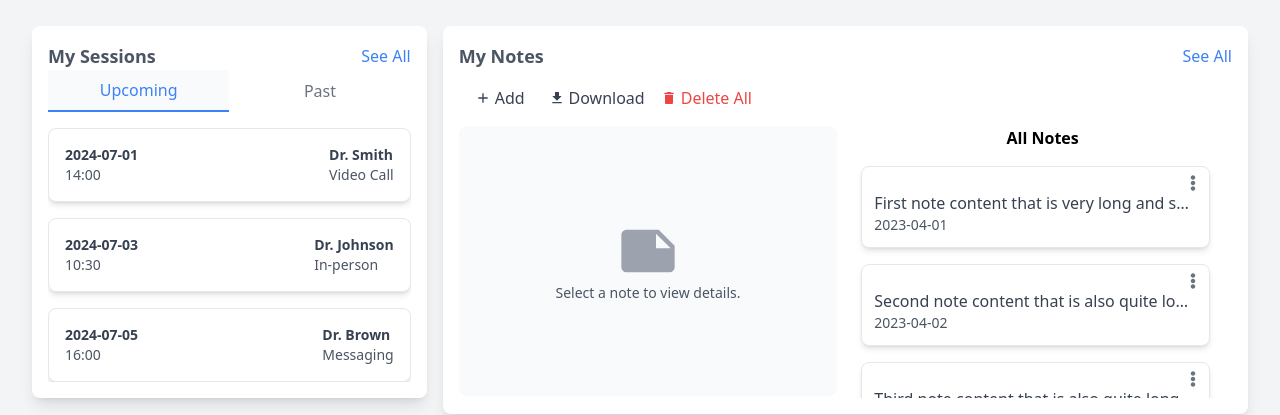
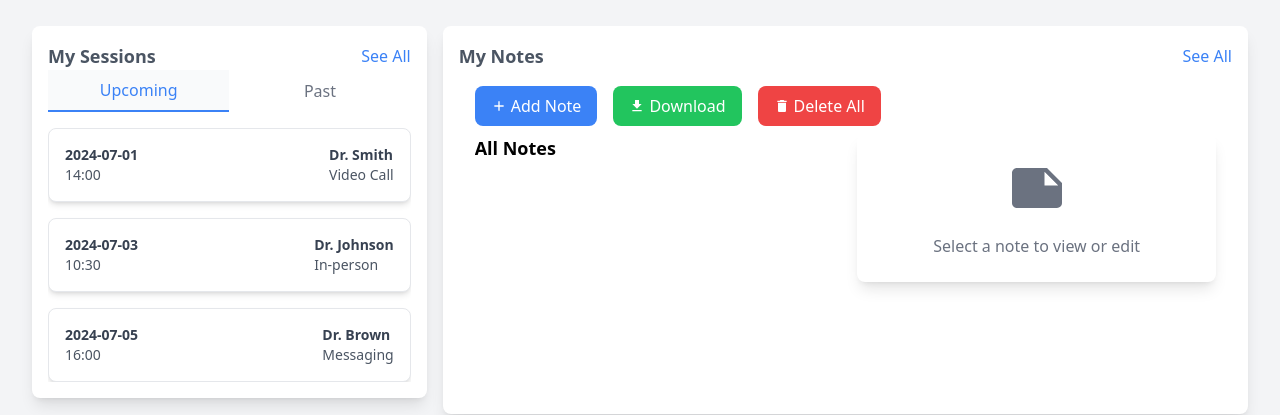
Before and after one commit to QuayeDNA/CyberGuidance, a React (Vite) app: page /main/dashboard in a window 1280 px wide. Shown: the part 434-849 px from the top of the page. Built offline with nearby package versions, Linux system fonts and the light colour scheme.

Commit message:
chore: Clean up code formatting in Chats.jsx and RecommendedCounselors.jsx

```diff
--- a/package.json
+++ b/package.json
@@ -26,6 +26,7 @@
     "react-dom": "^18.2.0",
     "react-hook-form": "^7.51.5",
     "react-icons": "^5.2.1",
+    "react-quill": "^2.0.0",
     "react-router-dom": "^6.23.1",
     "react-scroll": "^1.9.0",
     "react-slick": "^0.30.2",
--- a/src/components/studentsApp/Notes.jsx
+++ b/src/components/studentsApp/Notes.jsx
@@ -1,73 +1,169 @@
-import { useState } from 'react';
-import { MdAdd, MdDownload, MdDelete } from 'react-icons/md';
-import { FaEllipsisV } from 'react-icons/fa';
-import { MdNote } from 'react-icons/md';
+import { useState, useEffect } from 'react';
+import { MdAdd, MdDownload, MdDelete, MdNote, MdEdit, MdSave, MdClose } from 'react-icons/md';
+
 function Notes() {
-    const notesList = [
-        { id: 1, date: '2023-04-01', note: 'First note content that is very long and should overflow' },
-        { id: 2, date: '2023-04-02', note: 'Second note content that is also quite long and needs to be truncated to fit the container width or other constraints if needed. This is the second note content that is also quite long and needs to be truncated to fit the container width or other constraints if needed.' },
-        { id: 3, date: '2023-04-03', note: 'Third note content that is also quite long and needs to be truncated to fit the container width or other constraints if needed. This is the third note content that is also quite long and needs to be truncated to fit the container width or other constraints if needed. More content here and more content here and more content here and more content here and more content here.Third note content that is also quite long and needs to be truncated to fit the container width or other constraints if needed. This is the third note content that is also quite long and needs to be truncated to fit the container width or other constraints if needed. More content here and more content here and more content here and more content here and more content here.' },
-        { id: 4, date: '2023-04-04', note: 'Fourth note content' },
-        { id: 5, date: '2023-04-05', note: 'Fifth note content that is very long and should overflow.' },
-    ];
+    const [notes, setNotes] = useState([]);
+    const [selectedNote, setSelectedNote] = useState(null);
+    const [isEditing, setIsEditing] = useState(false);
+    const [editedNote, setEditedNote] = useState({ date: '', note: '' });
 
-    const [selectedNote, setSelectedNote] = useState(null);
+    useEffect(() => {
+        const storedNotes = JSON.parse(localStorage.getItem('notes')) || [];
+        setNotes(storedNotes);
+    }, []);
+
+    const saveNotesToLocalStorage = (updatedNotes) => {
+        localStorage.setItem('notes', JSON.stringify(updatedNotes));
+    };
+
+    const handleAddNote = () => {
+        const newNote = {
+            id: Date.now(),
+            date: new Date().toISOString().split('T')[0],
+            note: ''
+        };
+        const updatedNotes = [newNote, ...notes];
+        setNotes(updatedNotes);
+        saveNotesToLocalStorage(updatedNotes);
+        setSelectedNote(newNote);
+        setIsEditing(true);
+        setEditedNote(newNote);
+    };
+
+    const handleDeleteAll = () => {
+        if (window.confirm('Are you sure you want to delete all notes?')) {
+            setNotes([]);
+            setSelectedNote(null);
+            saveNotesToLocalStorage([]);
+        }
+    };
+
+    const handleDeleteNote = (id) => {
+        const updatedNotes = notes.filter(note => note.id !== id);
+        setNotes(updatedNotes);
+        saveNotesToLocalStorage(updatedNotes);
+        if (selectedNote && selectedNote.id === id) {
+            setSelectedNote(null);
+        }
+    };
 
     const handleNoteClick = (note) => {
         setSelectedNote(note);
+        setIsEditing(false);
+    };
+
+    const handleEditClick = () => {
+        setIsEditing(true);
+        setEditedNote(selectedNote);
+    };
+
+    const handleSaveEdit = () => {
+        const updatedNotes = notes.map(note =>
+            note.id === editedNote.id ? editedNote : note
+        );
+        setNotes(updatedNotes);
+        saveNotesToLocalStorage(updatedNotes);
+        setSelectedNote(editedNote);
+        setIsEditing(false);
+    };
+
+    const handleCancelEdit = () => {
+        setIsEditing(false);
+        setEditedNote(selectedNote);
+    };
+
+    const handleDownload = () => {
+        const blob = new Blob([JSON.stringify(notes, null, 2)], { type: 'application/json' });
+        const href = URL.createObjectURL(blob);
+        const link = document.createElement('a');
+        link.href = href;
+        link.download = 'notes.json';
+        document.body.appendChild(link);
+        link.click();
+        document.body.removeChild(link);
     };
 
     return (
-        <div>
-            <div className="flex items-center p-4">
+        <div className="container mx-auto p-4">
+            <div className="flex items-center justify-between mb-2">
                 <div className="flex space-x-4">
-                    <button className="flex items-center mr-2 text-gray-700 hover:text-gray-900">
-                        <MdAdd className="mr-1" /><span className="hidden sm:inline">Add</span>
+                    <button onClick={handleAddNote} className="flex items-center px-4 py-2 bg-blue-500 text-white rounded-lg hover:bg-blue-600 transition duration-300">
+                        <MdAdd className="mr-1" /><span className="hidden sm:inline">Add Note</span>
                     </button>
-                    <button className="flex items-center mr-2 text-gray-700 hover:text-gray-900">
+                    <button onClick={handleDownload} className="flex items-center px-4 py-2 bg-green-500 text-white rounded-lg hover:bg-green-600 transition duration-300">
                         <MdDownload className="mr-1" /><span className="hidden sm:inline">Download</span>
                     </button>
-                    <button className="flex items-center text-red-500 hover:text-gray-900">
+                    <button onClick={handleDeleteAll} className="flex items-center px-4 py-2 bg-red-500 text-white rounded-lg hover:bg-red-600 transition duration-300">
                         <MdDelete className="mr-1" /><span className="hidden sm:inline">Delete All</span>
                     </button>
                 </div>
             </div>
 
-            <div className="grid grid-cols-1 lg:grid-cols-2 h-auto gap-4">
-                <div className="flex flex-col items-center justify-start bg-gray-50 p-2 rounded-lg overflow-y-auto max-h-[270px] w-full">
+            <div className="grid grid-cols-1 lg:grid-cols-2 gap-6">
+                <div className="max-h-[300px] overflow-y-auto">
+                    <h3 className="text-lg font-semibold mb-4">All Notes</h3>
+                    {notes.map((note) => (
+                        <div
+                            key={note.id}
+                            className={`p-4 mb-4 rounded-lg cursor-pointer transition-all duration-200 ${
+                                selectedNote && selectedNote.id === note.id
+                                    ? 'bg-blue-100 border-blue-300'
+                                    : 'bg-gray-50 hover:bg-gray-100 border-gray-200'
+                            } border`}
+                            onClick={() => handleNoteClick(note)}
+                        >
+                            <div className="flex justify-between items-start">
+                                <p className="text-sm text-gray-600">{note.date}</p>
+                                <button
+                                    onClick={(e) => {
+                                        e.stopPropagation();
+                                        handleDeleteNote(note.id);
+                                    }}
+                                    className="text-red-500 hover:text-red-700"
+                                >
+                                    <MdDelete />
+                                </button>
+                            </div>
+                            <p className="mt-2 text-gray-800 truncate">{note.note}</p>
+                        </div>
+                    ))}
+                </div>
+
+                <div className="bg-white rounded-lg shadow-lg p-6 max-h-[300px] overflow-y-auto">
                     {selectedNote ? (
-                        <div className="p-2 rounded-lg w-full">
-                            <p className="text-md font-bold text-gray-700 mb-2">{selectedNote.date}</p>
-                            <p className="text-sm text-gray-800">{selectedNote.note}</p>
+                        isEditing ? (
+                            <div>
+                                <div className="flex justify-end space-x-2 mb-4">
+                                    <button onClick={handleSaveEdit} className="flex items-center px-4 py-2 bg-blue-500 text-white rounded-lg hover:bg-blue-600 transition duration-300">
+                                        <MdSave className="mr-1" />Save
+                                    </button>
+                                    <button onClick={handleCancelEdit} className="flex items-center px-4 py-2 bg-gray-300 text-gray-700 rounded-lg hover:bg-gray-400 transition duration-300">
+                                        <MdClose className="mr-1" />Cancel
+                                    </button>
+                                </div>
+                                <textarea
+                                    value={editedNote.note}
+                                    onChange={(e) => setEditedNote({ ...editedNote, note: e.target.value })}
+                                    className="w-full h-64 p-2 border rounded-lg resize-none"
+                                />
+                            </div>
+                        ) : (
+                            <div>
+                                <div className="flex justify-between items-center mb-4">
+                                    <p className="text-lg font-semibold text-gray-700">{selectedNote.date}</p>
+                                    <button onClick={handleEditClick} className="flex items-center px-4 py-2 bg-gray-300 text-gray-700 rounded-lg hover:bg-gray-400 transition duration-300">
+                                        <MdEdit className="mr-1" />Edit
+                                    </button>
+                                </div>
+                                <p className="text-gray-800 whitespace-pre-wrap break-words">{selectedNote.note}</p>
+                            </div>
+                        )
+                    ) : (
+                        <div className="flex flex-col items-center justify-center h-full text-gray-500">
+                            <MdNote className="text-6xl mb-4" />
+                            <p>Select a note to view or edit</p>
                         </div>
-                    ) : (
-                        <div className="text-center m-auto flex flex-col justify-center items-center p-6">
-      {/* Add the notes icon to the top of the paragraph */}
-      <MdNote className="text-gray-400 w-auto h-16" />
-      <p className="text-sm text-gray-600 ">Select a note to view details.</p>
-    </div>
                     )}
-                </div>
-                <div className="flex flex-col items-center justify-center rounded-lg">
-                    <h3 className="text-md font-semibold mb-2">All Notes</h3>
-                    <div className="overflow-y-auto max-h-60 w-full">
-                        {notesList.map((note) => (
-                            <button
-                                key={note.id}
-                                className="bg-white p-2 rounded-lg m-2 w-full text-left cursor-pointer overflow-hidden border border-gray-200 relative shadow-md"
-                                onClick={() => handleNoteClick(note)}
-                                style={{ maxWidth: '92%', maxHeight: '100px' }}
-                            >
-                                <button className="absolute top-0 right-0 p-2  text-gray-500">
-                                    <FaEllipsisV />
-                                </button>
-                                <div className='mt-3 p-1'>
-                                    <p className="text-gray-700 truncate">{note.note}</p>
-                                    <p className="text-gray-600 text-sm">{note.date}</p>
-                                </div>
-                            </button>
-                        ))}
-                    </div>
                 </div>
             </div>
         </div>
```
Also changed, not shown: 1 other file (tests, documents, lock files or other folders).
